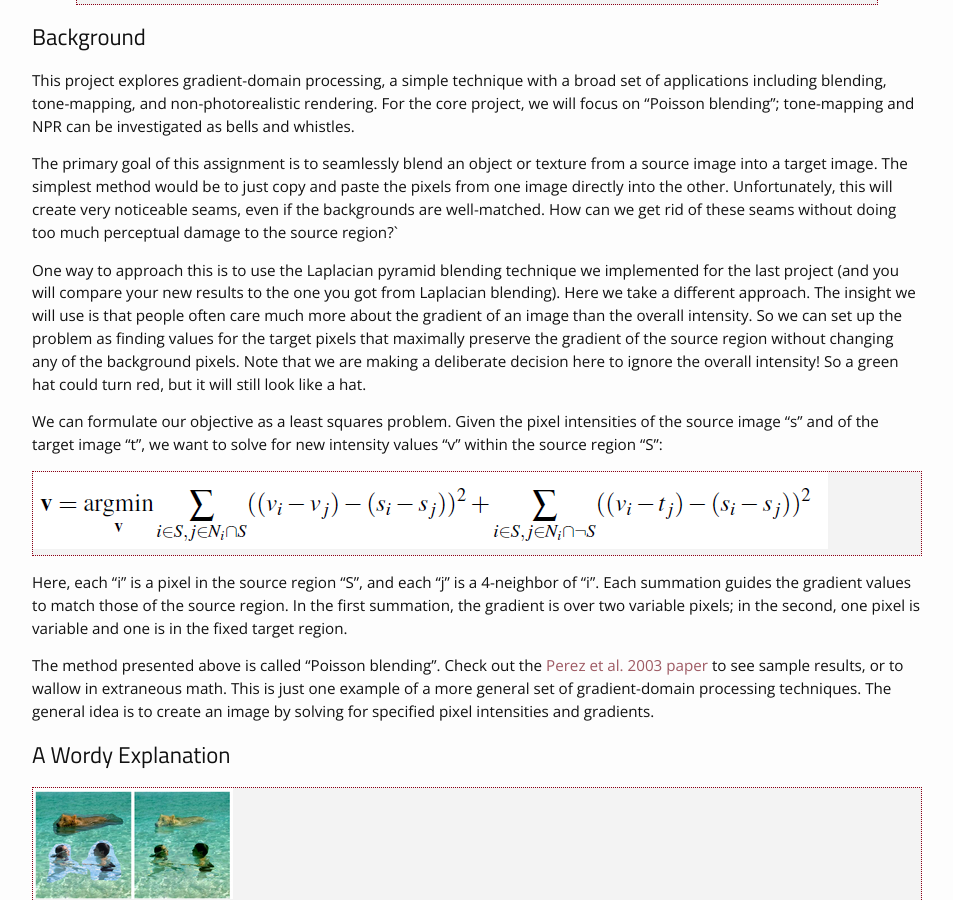
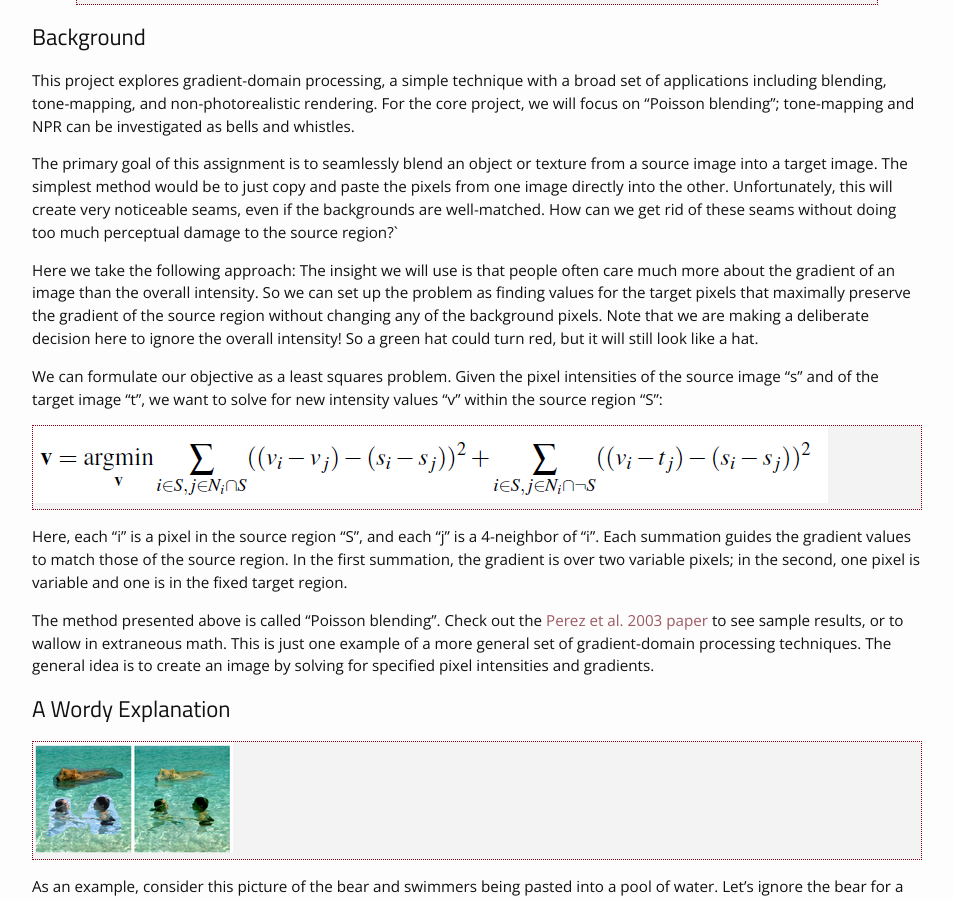
Before and after one commit to kazemnejad/jekyll-course-website-template, a Jekyll site: the page built from _assignments/hw2.md, in a window 1280 px wide and 900 px high, scrolled down 1083 px. Shown: the whole window, without its empty margins (163-1116 px from the left). Built offline with Jekyll 4.4.1, drawn with Linux system fonts in a browser that asks for light colours; nearby versions of some CDN libraries; some of the changed text lies outside the part shown.

Commit message:
small edits removing laplacian stuff

```diff
--- a/_assignments/hw2.md
+++ b/_assignments/hw2.md
@@ -17,7 +17,7 @@ This project explores gradient-domain processing, a simple technique with a broa
 
 The primary goal of this assignment is to seamlessly blend an object or texture from a source image into a target image. The simplest method would be to just copy and paste the pixels from one image directly into the other. Unfortunately, this will create very noticeable seams, even if the backgrounds are well-matched. How can we get rid of these seams without doing too much perceptual damage to the source region?`
 
-One way to approach this is to use the Laplacian pyramid blending technique we implemented for the last project (and you will compare your new results to the one you got from Laplacian blending). Here we take a different approach. The insight we will use is that people often care much more about the gradient of an image than the overall intensity.  So we can set up the problem as finding values for the target pixels that maximally preserve the gradient of the source region without changing any of the background pixels.  Note that we are making a deliberate decision here to ignore the overall intensity!  So a green hat could turn red, but it will still look like a hat.
+Here we take the following approach: The insight we will use is that people often care much more about the gradient of an image than the overall intensity.  So we can set up the problem as finding values for the target pixels that maximally preserve the gradient of the source region without changing any of the background pixels.  Note that we are making a deliberate decision here to ignore the overall intensity!  So a green hat could turn red, but it will still look like a hat.
 
 We can formulate our objective as a least squares problem. Given the pixel intensities of the source image "s" and of the target image "t", we want to solve for new intensity values "v" within the source region "S":
 {% include image.html url="/static_files/assignments/hw2/poissonblend_eq.png" height=50 %}
@@ -134,12 +134,10 @@ Many other applications are possible, including non-photorealistic rendering, ed
 ## Grading
 This assignment will be graded out of 100 points, as follows:
 
-- **(20 points)**  Include a brief description of the project
-- **(20 points)**  Finish the toy problem.
-- **(20 points)**  Show your favorite blending result. Include: 1) the source and target image; 2) the blended image with the source pixels directly copied into the target region; 3) the final blend result. Briefly explain how it works, along with anything special that you did or tried. This should be with your own images, not the included samples.
-- **(20 points)** Next, show at least two more results for Poisson blending, including one that doesn't work so well (failure example). Explain any difficulties and possible reasons for bad results.
-- **(20 points)** Choose one pair of images that you blended together using Laplacian pyramid blending in the part 1 and now blend it using the Poisson blending techniques. Display the original images as well as the different blending results (i.e. Laplacian pyramid blending, Poisson Image Blending, Mixed graident blending (If you do the B & W)). Which approach works best for these images? Why? When do you think that one approach would be more appropriate than another?
-
+- **(25 points)**  Include a brief description of the project
+- **(25 points)**  Finish the toy problem.
+- **(25 points)**  Show your favorite blending result. Include: 1) the source and target image; 2) the blended image with the source pixels directly copied into the target region; 3) the final blend result. Briefly explain how it works, along with anything special that you did or tried. This should be with your own images, not the included samples.
+- **(25 points)** Next, show at least two more results for Poisson blending, including one that doesn't work so well (failure example). Explain any difficulties and possible reasons for bad results.
 
 
 ## Materials
```
